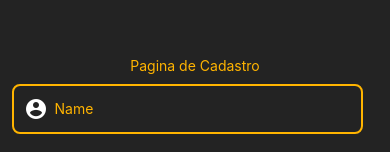
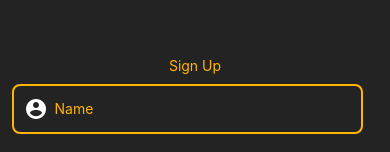
Before and after one commit to RaffeuL/Desafio-W3-FrontEnd, a React Native app: screen /SignUp in a window 390 px wide. Shown: the part 133-285 px from the top of the page. Built offline with nearby package versions, Linux system fonts and the light colour scheme.

Commit message:
fix bem vindo to welcome

```diff
--- a/package.json
+++ b/package.json
@@ -24,7 +24,8 @@
     "react-native": "0.69.6",
     "react-native-date-picker": "^4.2.6",
     "react-redux": "^8.0.5",
-    "redux": "^4.2.0"
+    "redux": "^4.2.0",
+    "expo-updates": "~0.14.7"
   },
   "devDependencies": {
     "@babel/core": "^7.12.9"
--- a/src/globalComponents/AccountInfo.js
+++ b/src/globalComponents/AccountInfo.js
@@ -24,7 +24,7 @@ export default function AccountInfo({ showName = false }) {
             {showName && (
                 <Text
                     style={styles.userName}
-                >{`Bem vindo,\n${account?.client?.name}`}</Text>
+                >{`Welcome,\n${account?.client?.name}`}</Text>
             )}
             <View>
                 <Text style={styles.balanceTitle}>Balance</Text>
--- a/src/screens/SignUp/index.js
+++ b/src/screens/SignUp/index.js
@@ -89,12 +89,11 @@ export default function SignUp() {
         } else {
             Alert.alert(resposne);
         }
-        //navigation.navigate("TransferScreen");
     }
 
     return (
         <View style={styles.screen}>
-            <Text style={styles.text}>Pagina de Cadastro</Text>
+            <Text style={styles.text}>Sign Up</Text>
             <Input
                 placeholder={"Name"}
                 iconName={"account-circle"}
```
Also changed, not shown: 1 other file (tests, documents, lock files or other folders).
